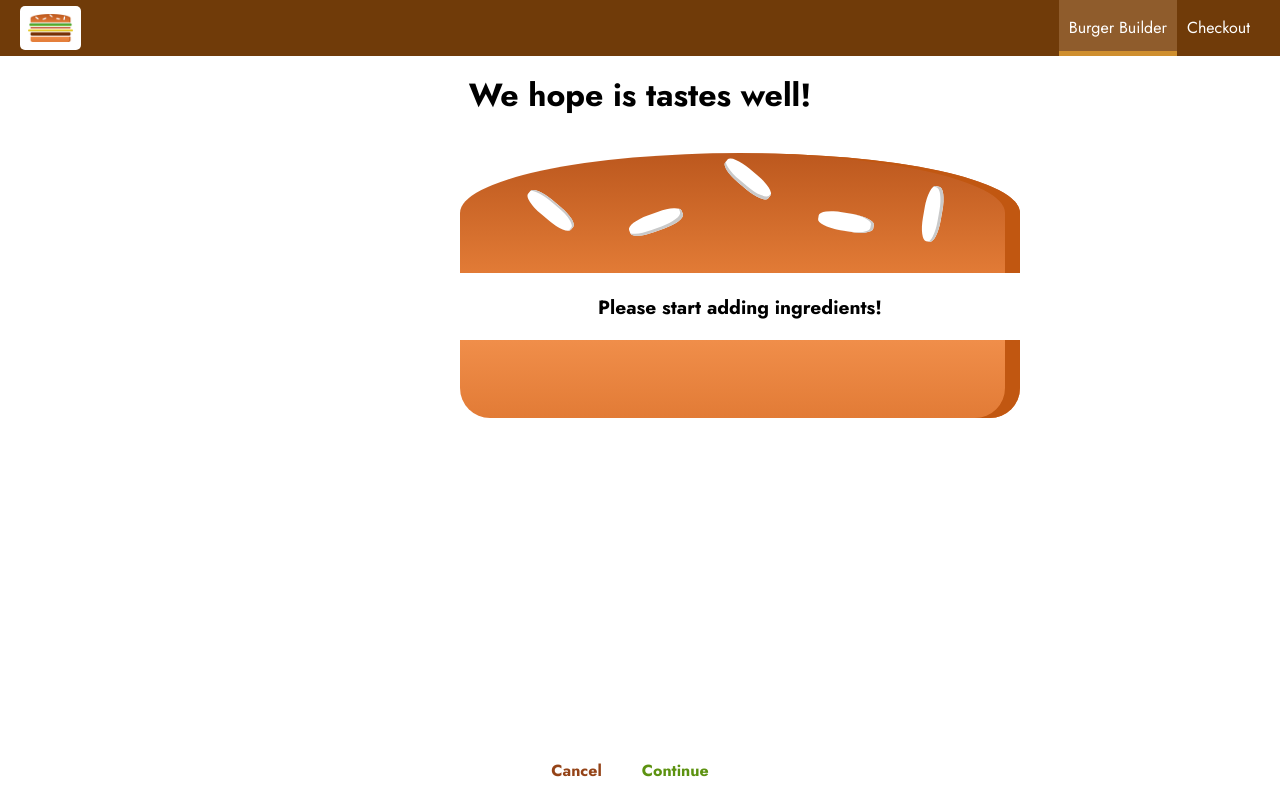
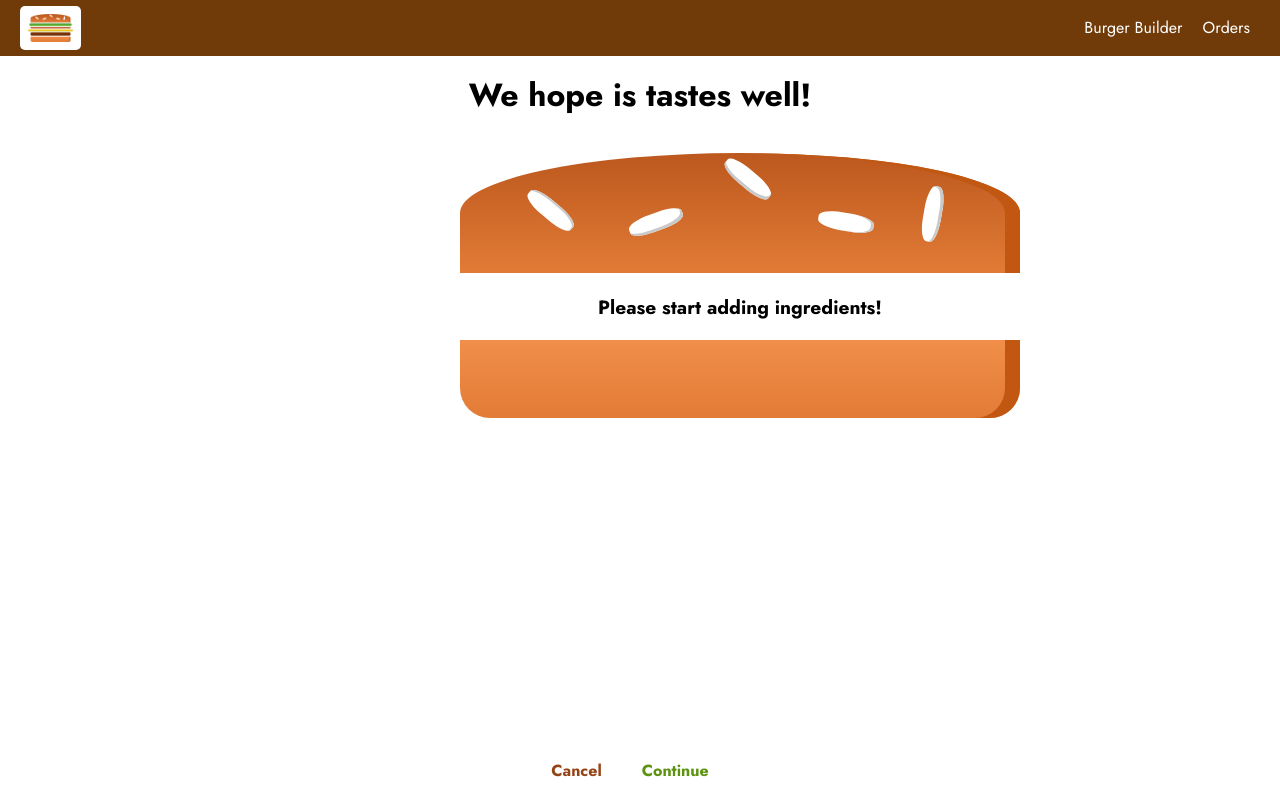
Before and after one commit to hendraaagil/burger-builder, a React (Create React App) app: page /checkout in a window 1280 px wide. Built offline with nearby package versions, Linux system fonts and the light colour scheme.

Commit message:
Implementing Navigation Links

```diff
--- a/src/components/Navigation/NavItems/NavItem/NavItem.js
+++ b/src/components/Navigation/NavItems/NavItem/NavItem.js
@@ -1,12 +1,13 @@
 import React from 'react';
+import { NavLink } from 'react-router-dom';
 
 import styles from './NavItem.module.css';
 
 const NavItem = (props) => (
   <li className={styles.NavItem}>
-    <a href={props.link} className={props.active ? styles.active : null}>
+    <NavLink to={props.link} exact activeClassName={styles.active}>
       {props.children}
-    </a>
+    </NavLink>
   </li>
 );
 
--- a/src/components/Navigation/NavItems/NavItems.js
+++ b/src/components/Navigation/NavItems/NavItems.js
@@ -5,10 +5,8 @@ import styles from './NavItems.module.css';
 
 const NavItems = () => (
   <ul className={styles.NavItems}>
-    <NavItem link="/" active>
-      Burger Builder
-    </NavItem>
-    <NavItem link="/">Checkout</NavItem>
+    <NavItem link="/">Burger Builder</NavItem>
+    <NavItem link="/orders">Orders</NavItem>
   </ul>
 );
 
```
